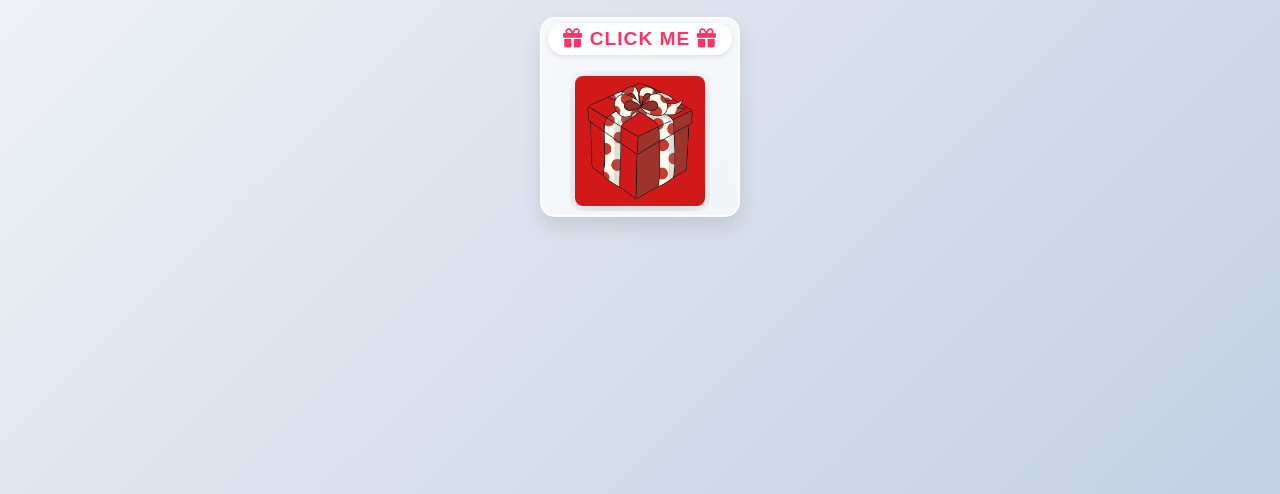
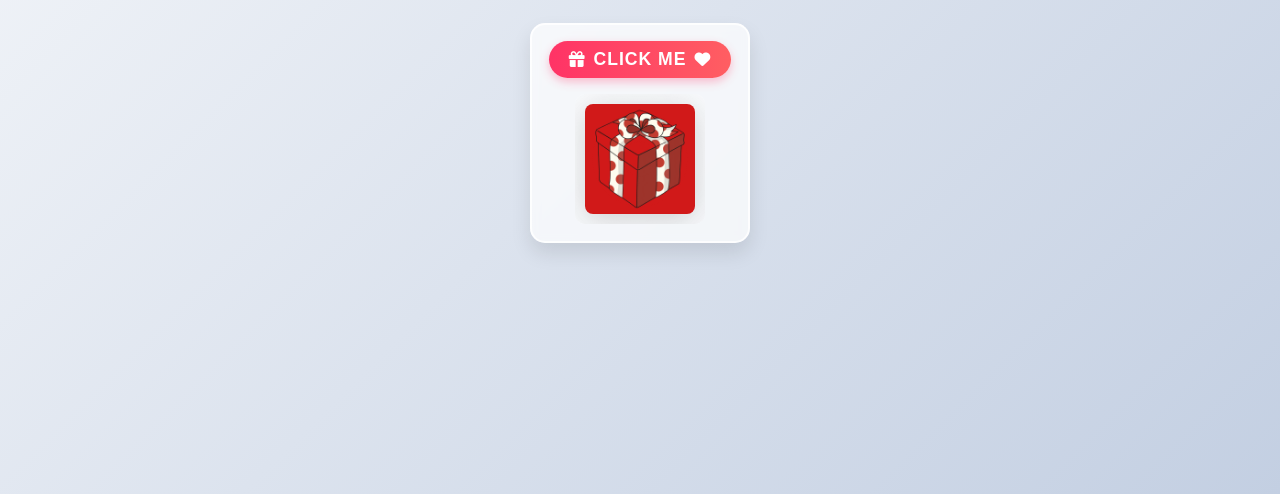
Before and after one commit to sabbir-h04/my-gift-project, a plain HTML site: page index.html in a window 1280 px wide. Shown: the part 306-800 px from the top of the page. Drawn offline with Linux system fonts and the light colour scheme.

Commit message:
Modify html css and JS

```diff
--- a/index.html
+++ b/index.html
@@ -9,10 +9,14 @@
 </head>
 <body>
     <div class="container">
-        <h1>Hey Nishat!</h1>
+        <h1 class="title">Hey Nishat!</h1>
         <div class="gift-container">
             <div class="gift-box" id="surprise-box">
-                <p><i class="fas fa-gift"></i> Click Me <i class="fas fa-gift"></i></p>
+                <div class="click-button">
+                    <i class="fas fa-gift button-icon"></i>
+                    <span>Click Me</span>
+                    <i class="fas fa-heart button-icon"></i>
+                </div>
                 <div class="gift-image-container">
                     <img src="gift.gif" alt="Gift Box" class="gift-image">
                 </div>
--- a/script.js
+++ b/script.js
@@ -3,6 +3,7 @@ document.addEventListener('DOMContentLoaded', () => {
     const message = document.getElementById('message');
     const confettiContainer = document.getElementById('confetti-container');
     const giftImage = document.querySelector('.gift-image');
+    const title = document.querySelector('.title');
 
     // Add hover sound effect to gift box
     surpriseBox.addEventListener('mouseenter', () => {
@@ -13,7 +14,7 @@ document.addEventListener('DOMContentLoaded', () => {
     // Add subtle movement to gift image
     let animationActive = false;
     function animateGift() {
-        if (animationActive) return;
+        if (animationActive || surpriseBox.classList.contains('clicked')) return;
 
         animationActive = true;
         const randomRotate = Math.random() * 3 - 1.5; // Between -1.5 and 1.5 degrees
@@ -28,7 +29,7 @@ document.addEventListener('DOMContentLoaded', () => {
     }
 
     // Animate gift occasionally
-    setInterval(animateGift, 3000);
+    const animationInterval = setInterval(animateGift, 3000);
 
     // Array of confetti colors
     const confettiColors = [
@@ -82,8 +83,18 @@ document.addEventListener('DOMContentLoaded', () => {
 
     // Handle click on gift box
     surpriseBox.addEventListener('click', () => {
+        // Prevent multiple clicks
+        if (surpriseBox.classList.contains('clicked')) return;
+        surpriseBox.classList.add('clicked');
+
+        // Clear animation interval
+        clearInterval(animationInterval);
+
         // Add shake animation
         surpriseBox.classList.add('shake');
+
+        // Fade title slightly
+        title.style.opacity = '0.3';
 
         // Play sound (may be blocked by browsers without user interaction)
         try {
@@ -95,11 +106,6 @@ document.addEventListener('DOMContentLoaded', () => {
         // Show message after a short delay
         setTimeout(() => {
             surpriseBox.classList.remove('shake');
-            message.classList.remove('hidden');
-            message.classList.add('visible');
-
-            // Create confetti
-            createConfetti();
 
             // Hide the gift box with animation
             surpriseBox.style.transform = 'scale(0.1) rotate(720deg)';
@@ -107,6 +113,15 @@ document.addEventListener('DOMContentLoaded', () => {
 
             setTimeout(() => {
                 surpriseBox.style.display = 'none';
+
+                // Show message with slight delay to avoid overlap
+                setTimeout(() => {
+                    message.classList.remove('hidden');
+                    message.classList.add('visible');
+
+                    // Create confetti
+                    createConfetti();
+                }, 100);
             }, 500);
         }, 500);
     });
--- a/styles.css
+++ b/styles.css
@@ -12,31 +12,43 @@ body {
     justify-content: center;
     align-items: center;
     background: linear-gradient(135deg, #f5f7fa 0%, #c3cfe2 100%);
+    overflow-x: hidden;
 }
 
 .container {
     text-align: center;
     padding: 2rem;
     max-width: 800px;
+    width: 100%;
+    position: relative;
+    z-index: 1;
+    min-height: 100vh;
+    display: flex;
+    flex-direction: column;
+    justify-content: center;
+    align-items: center;
 }
 
-h1 {
+.title {
     color: #333;
     margin-bottom: 2rem;
     font-size: 2.5rem;
     text-shadow: 2px 2px 4px rgba(0, 0, 0, 0.1);
+    position: relative;
+    z-index: 5;
 }
 
 .gift-container {
     margin: 2rem 0;
     display: flex;
     justify-content: center;
+    width: 100%;
 }
 
 .gift-box {
     position: relative;
-    width: 200px;
-    height: 200px;
+    width: 220px;
+    height: 220px;
     cursor: pointer;
     transition: transform 0.5s ease, box-shadow 0.3s ease, opacity 0.5s ease;
     display: flex;
@@ -49,6 +61,7 @@ h1 {
     box-shadow: 0 10px 20px rgba(0, 0, 0, 0.1);
     overflow: hidden;
     border: 2px solid rgba(255, 255, 255, 0.8);
+    padding: 15px;
 }
 
 .gift-box p {
@@ -56,21 +69,23 @@ h1 {
     color: #ff3366;
     margin-bottom: 1rem;
     font-size: 1.2rem;
-    background-color: rgba(255, 255, 255, 0.8);
-    padding: 5px 15px;
-    border-radius: 20px;
-    box-shadow: 0 2px 5px rgba(0, 0, 0, 0.1);
+    background: linear-gradient(to right, #ff3366, #ff5e62);
+    padding: 8px 20px;
+    border-radius: 25px;
+    box-shadow: 0 4px 10px rgba(255, 51, 102, 0.3);
     transition: all 0.3s ease;
     position: relative;
     z-index: 2;
     letter-spacing: 1px;
     text-transform: uppercase;
+    color: white;
+    font-weight: 600;
 }
 
 .gift-image-container {
     position: relative;
-    width: 140px;
-    height: 140px;
+    width: 130px;
+    height: 130px;
     display: flex;
     align-items: center;
     justify-content: center;
@@ -81,8 +96,8 @@ h1 {
 }
 
 .gift-image {
-    max-width: 130px;
-    max-height: 130px;
+    max-width: 110px;
+    max-height: 110px;
     transition: all 0.4s ease;
     filter: drop-shadow(0 5px 15px rgba(0, 0, 0, 0.2));
     opacity: 0.9;
@@ -97,8 +112,8 @@ h1 {
 
 .gift-box:hover p {
     transform: translateY(-3px);
-    box-shadow: 0 5px 10px rgba(0, 0, 0, 0.15);
-    color: #e60e4d;
+    box-shadow: 0 7px 15px rgba(255, 51, 102, 0.4);
+    letter-spacing: 1.5px;
 }
 
 .gift-box:hover .gift-image {
@@ -107,12 +122,59 @@ h1 {
     filter: drop-shadow(0 8px 20px rgba(0, 0, 0, 0.25)) brightness(1.05);
 }
 
+.gift-box .click-button {
+    font-weight: bold;
+    margin-bottom: 1rem;
+    font-size: 1.1rem;
+    background: linear-gradient(to right, #ff3366, #ff5e62);
+    padding: 8px 20px;
+    border-radius: 30px;
+    box-shadow: 0 4px 10px rgba(255, 51, 102, 0.3);
+    transition: all 0.3s ease;
+    position: relative;
+    z-index: 2;
+    letter-spacing: 1px;
+    text-transform: uppercase;
+    color: white;
+    font-weight: 600;
+    display: flex;
+    align-items: center;
+    justify-content: center;
+    gap: 8px;
+    max-width: 100%;
+    word-break: keep-all;
+    white-space: nowrap;
+}
+
+.gift-box .button-icon {
+    font-size: 0.9em;
+    transition: transform 0.3s ease;
+}
+
+.gift-box:hover .click-button {
+    transform: translateY(-3px);
+    box-shadow: 0 7px 15px rgba(255, 51, 102, 0.4);
+    letter-spacing: 1.5px;
+}
+
+.gift-box:hover .button-icon {
+    transform: scale(1.2) rotate(10deg);
+}
+
 .surprise-text {
-    font-size: 4rem;
+    font-size: 4.5rem;
     color: #ff3366;
     font-weight: bold;
-    text-shadow: 3px 3px 6px rgba(0, 0, 0, 0.2);
+    text-shadow: 3px 3px 6px rgba(0, 0, 0, 0.2), 0 0 10px rgba(255, 255, 255, 0.8);
     animation: pulse 1s infinite alternate;
+    user-select: none;
+    position: relative;
+    z-index: 200;
+    background-color: rgba(255, 255, 255, 0.2);
+    backdrop-filter: blur(5px);
+    padding: 20px;
+    border-radius: 15px;
+    display: inline-block;
 }
 
 @keyframes pulse {
@@ -123,17 +185,29 @@ h1 {
 .hidden {
     display: none;
     opacity: 0;
+    pointer-events: none;
+}
+
+#message {
+    position: fixed;
+    top: 65%;
+    left: 50%;
+    transform: translate(-50%, -50%);
+    z-index: 100;
+    width: 100%;
+    text-align: center;
+    pointer-events: none;
 }
 
 .visible {
-    display: block;
+    display: block !important;
     opacity: 1;
-    animation: fadeIn 0.5s forwards;
+    animation: fadeInFixed 0.5s forwards;
 }
 
-@keyframes fadeIn {
-    from { opacity: 0; transform: translateY(-20px); }
-    to { opacity: 1; transform: translateY(0); }
+@keyframes fadeInFixed {
+    from { opacity: 0; transform: translate(-50%, -45%); }
+    to { opacity: 1; transform: translate(-50%, -50%); }
 }
 
 .shake {
@@ -161,3 +235,14 @@ h1 {
         transform: translateY(100vh) rotate(360deg);
     }
 }
+
+.confetti-container {
+    position: fixed;
+    top: 0;
+    left: 0;
+    width: 100%;
+    height: 100%;
+    pointer-events: none;
+    z-index: 50;
+    overflow: hidden;
+}
```
